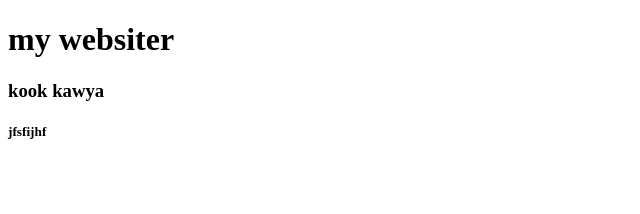
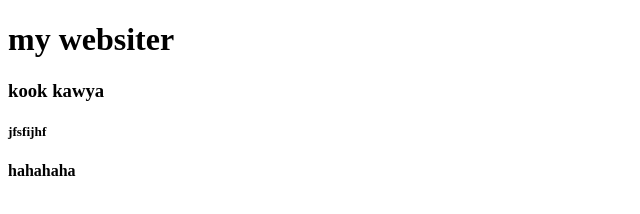
Before and after one commit to Ashraful-Ahsan/my-first-website, a plain HTML site: page index.html in a window 1280 px wide. Shown: the full height of the page, 0-640 px from the left. Drawn offline with Linux system fonts and the light colour scheme.

Commit message:
Update index.html

```diff
--- a/index.html
+++ b/index.html
@@ -10,5 +10,7 @@
  <h1> my websiter </h1>
  <h3>kook kawya</h3>
  <h5>jfsfijhf</h5>
+    <h4>hahahaha</h4>
+
 </body>
 </html>
```
